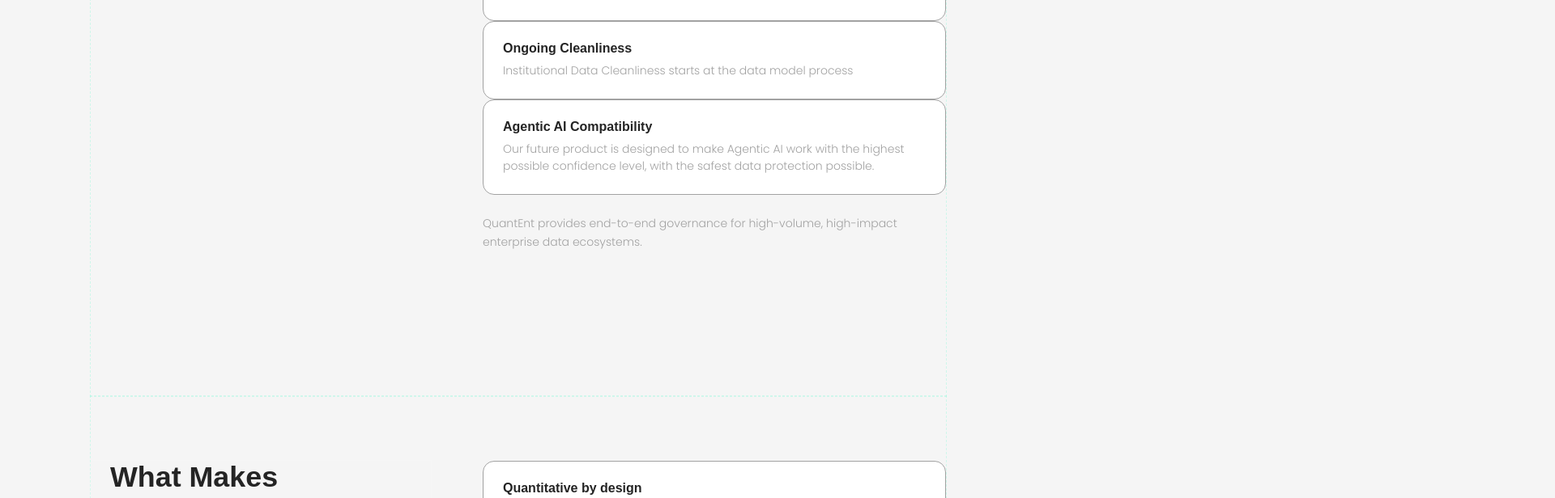
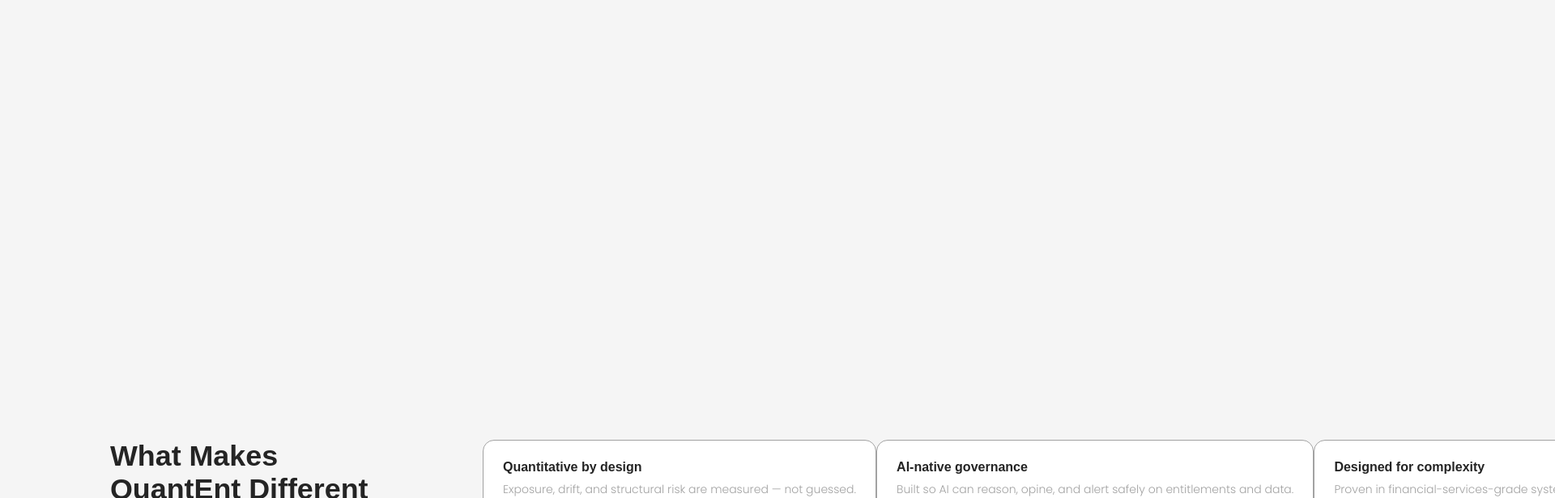
Before and after one commit to quantent-web/quantent-web, a Next.js app: page / in a window 1280 px wide. Shown: the part 2000-2616 px from the top of the page at 81% size, 1920 px wide, since content can reach past the window. Built offline with nearby package versions, Linux system fonts and the light colour scheme; a web font is replaced by a local one.

Commit message:
fix(home): compute sticky chapter height from beat count

```diff
--- a/app/components/StickySplitBlock/StickySplitBlock.module.css
+++ b/app/components/StickySplitBlock/StickySplitBlock.module.css
@@ -7,24 +7,22 @@
   display: grid;
   grid-template-columns: minmax(280px, 420px) minmax(0, 1fr);
   gap: var(--space-8, 32px);
-  min-height: 100svh;
-  padding-block: clamp(56px, 10vh, 120px);
-  padding-bottom: clamp(180px, 22vh, 320px);
   align-items: start;
   overflow: visible;
-  outline: 1px dashed rgba(0, 255, 180, 0.15);
+  padding-block: clamp(56px, 10vh, 120px);
+  min-height: calc((var(--beats, 3) * 60svh) + 40svh);
 }
 
 .left {
   position: relative;
   overflow: visible;
+  align-self: start;
 }
 
 .sticky {
   position: sticky;
   top: calc(var(--nav-h, 64px) + 24px);
   padding-inline: clamp(16px, 2vw, 24px);
-  outline: 1px solid rgba(255, 255, 255, 0.12);
 }
 
 .right {
@@ -35,31 +33,21 @@
 .stack {
   display: flex;
   flex-direction: column;
-  gap: clamp(18px, 3.5vh, 36px);
-}
-
-.stack > * {
-  margin: 0;
+  gap: clamp(18px, 4vh, 40px);
 }
 
 .beat {
   width: 100%;
-  height: auto;
+  min-height: 48svh;
+  display: flex;
+  align-items: flex-start;
 }
 
 .beat > * {
-  height: auto;
-  min-height: 0;
-}
-
-.right :global(.card) {
   height: auto !important;
   min-height: 0 !important;
-}
-
-.right :global(#different) {
-  min-height: auto !important;
-  height: auto !important;
+  flex: 0 0 auto !important;
+  align-self: flex-start;
 }
 
 .eyebrow {
@@ -80,11 +68,14 @@
   .chapter {
     grid-template-columns: 1fr;
     min-height: auto;
-    padding-bottom: clamp(48px, 10vh, 96px);
   }
 
   .sticky {
     position: static;
     padding-inline: 0;
   }
+
+  .beat {
+    min-height: auto;
+  }
 }
--- a/app/components/StickySplitBlock/StickySplitBlock.tsx
+++ b/app/components/StickySplitBlock/StickySplitBlock.tsx
@@ -1,5 +1,5 @@
 import { Children } from 'react';
-import type { ReactNode } from 'react';
+import type { CSSProperties, ReactNode } from 'react';
 import styles from './StickySplitBlock.module.css';
 
 type Chapter = {
@@ -19,8 +19,13 @@ type StickySplitBlockProps = {
 export default function StickySplitBlock({ id, chapters, className }: StickySplitBlockProps) {
   return (
     <section id={id} className={`${styles.block}${className ? ` ${className}` : ''}`}>
-      {chapters.map((chapter) => (
-        <article key={chapter.key} className={styles.chapter} aria-label={chapter.title}>
+      {chapters.map((chapter) => {
+        const beats = Children.toArray(chapter.content).filter(Boolean);
+        const beatsCount = beats.length;
+        const chapterStyle = { ['--beats' as any]: beatsCount } as CSSProperties;
+
+        return (
+          <article key={chapter.key} className={styles.chapter} aria-label={chapter.title} style={chapterStyle}>
             <div className={styles.left}>
               <div className={styles.sticky}>
                 {chapter.eyebrow ? <p className={styles.eyebrow}>{chapter.eyebrow}</p> : null}
@@ -30,7 +35,7 @@ export default function StickySplitBlock({ id, chapters, className }: StickySpli
             </div>
             <div className={styles.right}>
               <div className={styles.stack}>
-              {Children.toArray(chapter.content).map((node, index) => (
+                {beats.map((node, index) => (
                   <div className={styles.beat} key={`${chapter.key}-beat-${index}`}>
                     {node}
                   </div>
@@ -38,7 +43,8 @@ export default function StickySplitBlock({ id, chapters, className }: StickySpli
               </div>
             </div>
           </article>
-      ))}
+        );
+      })}
     </section>
   );
 }
```
Lines whose indentation alone changed are shown as unchanged.
